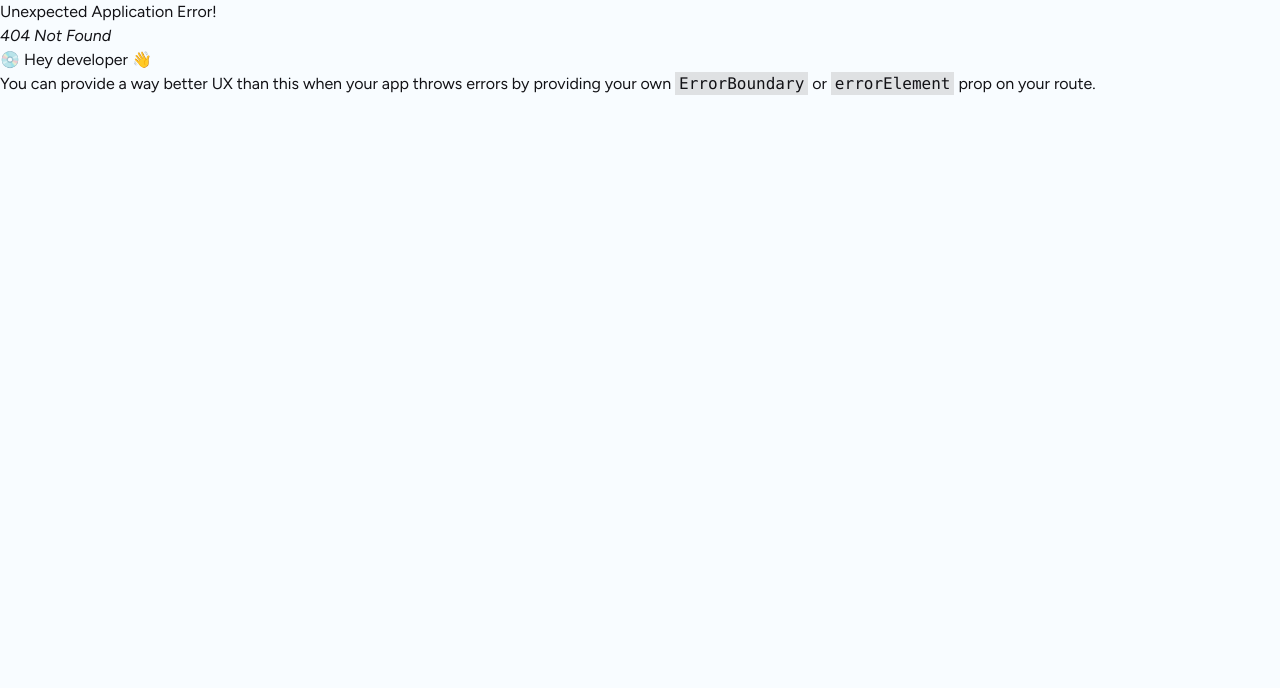
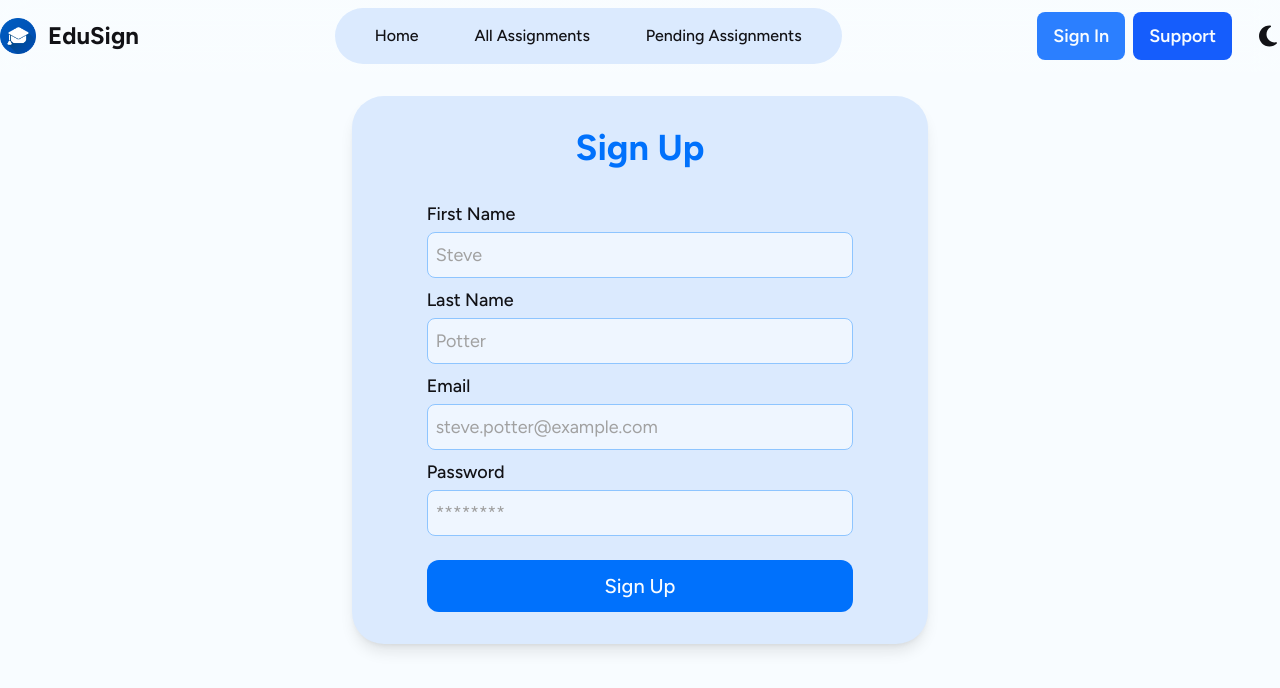
Before and after one commit to riaurko/edusign-client, a React (Vite) app: page /signup in a window 1280 px wide. Before the commit this address had no page. Shown: the top 688 px of the page. Built offline with nearby package versions, Linux system fonts and the light colour scheme.

Commit message:
feat(auth): design sign-up page ui

```diff
--- /dev/null
+++ b/src/components/auth/SignUpCard.jsx
@@ -0,0 +1,59 @@
+const SignUpCard = () => {
+	return (
+		<div className="max-w-xl mx-auto p-8 bg-primary-background-light dark:bg-primary-background-dark rounded-4xl shadow-lg shadow-dark/10 hover:shadow-dark/15 transition-shadow duration-100">
+			{/* Heading */}
+			<h2 className="text-4xl font-bold text-center text-primary dark:text-primary-light mb-8">
+				Sign Up
+			</h2>
+			{/* Form */}
+			<form className="max-w-5/6 mx-auto space-y-2">
+				<label className="flex flex-col gap-y-1 text-lg">
+					<span className="font-medium">First Name</span>
+					<input
+						type="text"
+						name="firstName"
+						className="bg-blue-50 p-2 border border-blue-300 focus:outline-none focus:border-primary-light dark:focus:border-primary-dark rounded-lg placeholder:text-neutral-400"
+						placeholder="Steve"
+					/>
+				</label>
+				<label className="flex flex-col gap-y-1 text-lg">
+					<span className="font-medium">Last Name</span>
+					<input
+						type="text"
+						name="lastName"
+						className="bg-blue-50 p-2 border border-blue-300 focus:outline-none focus:border-primary-light dark:focus:border-primary-dark rounded-lg placeholder:text-neutral-400"
+						placeholder="Potter"
+					/>
+				</label>
+				<label className="flex flex-col gap-y-1 text-lg">
+					<span className="font-medium">Email</span>
+					<input
+						type="email"
+						name="email"
+						className="bg-blue-50 p-2 border border-blue-300 focus:outline-none focus:border-primary-light dark:focus:border-primary-dark rounded-lg placeholder:text-neutral-400"
+						placeholder="steve.potter@example.com"
+					/>
+				</label>
+				<label className="flex flex-col gap-y-1 text-lg">
+					<span className="font-medium">Password</span>
+					<input
+						type="text"
+						name="password"
+						className="bg-blue-50 p-2 border border-blue-300 focus:outline-none focus:border-primary-light dark:focus:border-primary-dark rounded-lg placeholder:text-neutral-400"
+						placeholder="********"
+					/>
+				</label>
+				<div className="text-center mt-6">
+					<button
+						type="submit"
+						className="w-full py-3 text-xl text-light font-medium bg-primary hover:bg-primary-dark rounded-xl cursor-pointer"
+					>
+						Sign Up
+					</button>
+				</div>
+			</form>
+		</div>
+	);
+};
+
+export default SignUpCard;
--- /dev/null
+++ b/src/pages/SignUpPage.jsx
@@ -0,0 +1,11 @@
+import SignUpCard from "../components/auth/SignUpCard";
+
+const SignUpPage = () => {
+	return (
+		<main className="py-24">
+			<SignUpCard />
+		</main>
+	);
+};
+
+export default SignUpPage;
--- a/src/routes/Router.jsx
+++ b/src/routes/Router.jsx
@@ -1,6 +1,7 @@
 import { createBrowserRouter } from "react-router";
 import Root from "../layouts/Root";
 import Home from "../pages/Home";
+import SignUpPage from "../pages/SignUpPage";
 
 const Router = createBrowserRouter([
 	{
@@ -11,6 +12,10 @@
 				index: true,
 				Component: Home,
 			},
+			{
+				path: "/signup",
+				Component: SignUpPage,
+			},
 		],
 	},
 ]);
```
